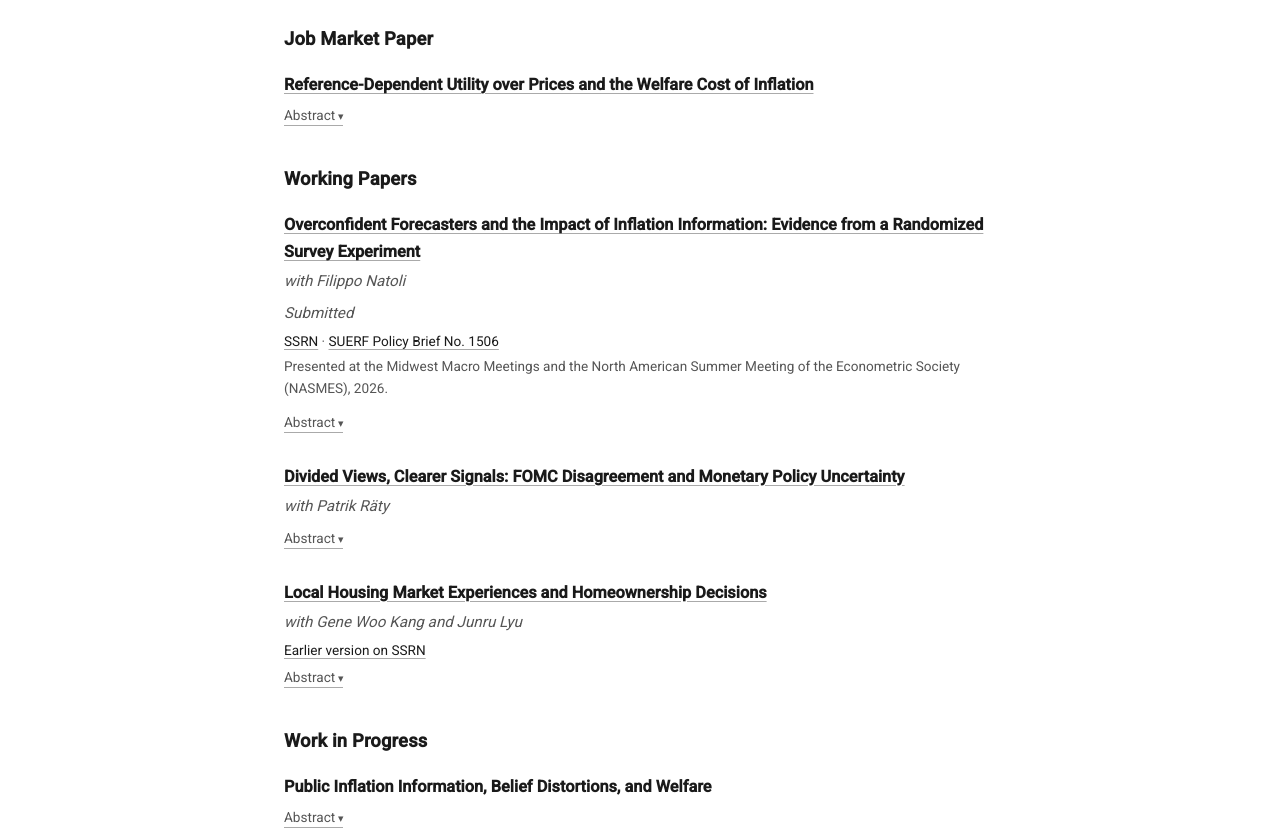
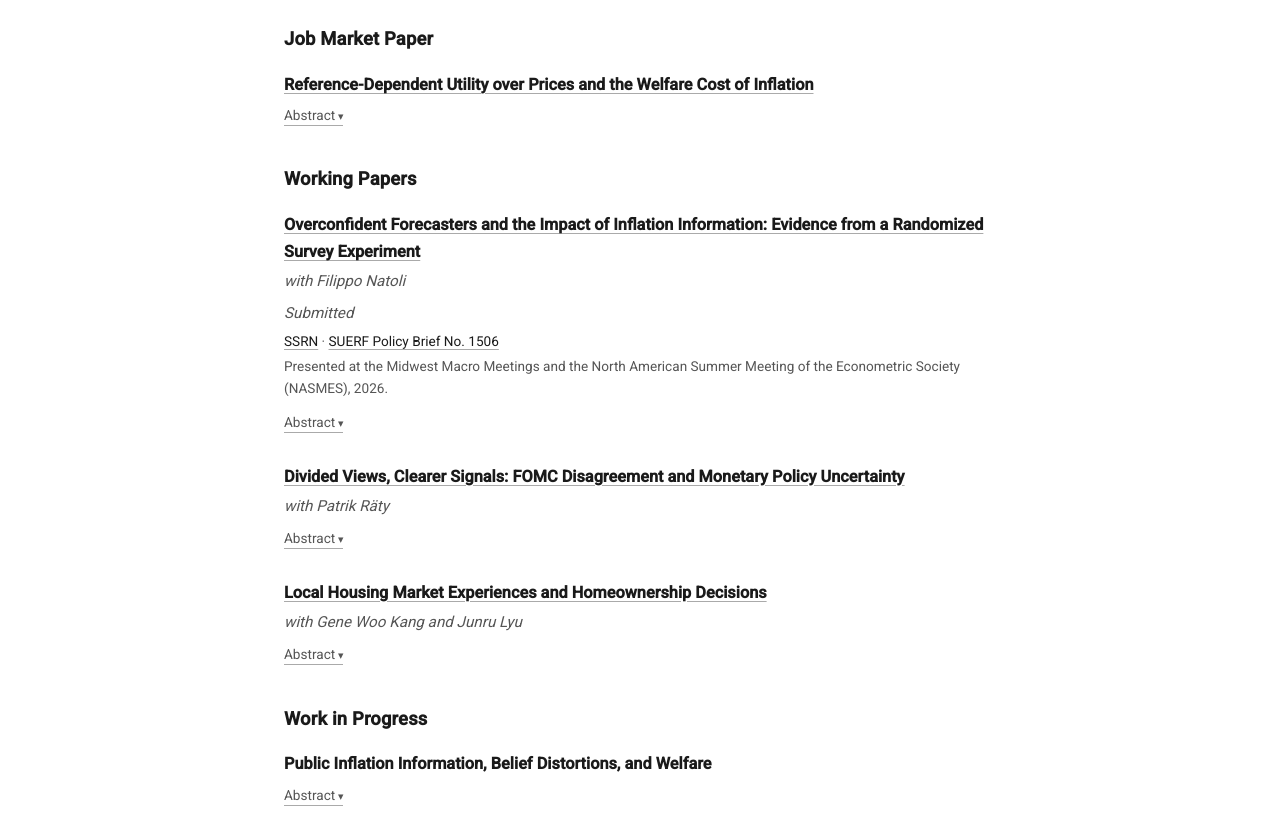
Before and after one commit to sharathsonti/sharathsonti.github.io, a plain HTML site: page research.html in a window 1280 px wide. Shown: the part 181-1014 px from the top of the page. Drawn offline with Linux system fonts and the light colour scheme.

Commit message:
Research: remove earlier-version SSRN link from housing paper
Co-Authored-By: Claude Fable 5.2 <noreply@anthropic.com>

```diff
--- a/research.html
+++ b/research.html
@@ -73,7 +73,6 @@
     <div class="paper">
       <a href="Housing_Experience_Delinquency.pdf" target="_blank" class="paper-title">Local Housing Market Experiences and Homeownership Decisions</a>
       <div class="paper-meta">with Gene Woo Kang and Junru Lyu</div>
-      <div class="paper-links"><a href="https://papers.ssrn.com/sol3/papers.cfm?abstract_id=5590310" target="_blank">Earlier version on SSRN</a></div>
       <details class="paper-details">
         <summary>Abstract</summary>
         <p class="paper-abstract">An extensive literature documents that personally experienced returns disproportionately shape households' expectations and financial decisions. Whether these experiences lead households to make costly financial mistakes is less understood. Using residence histories from the University of California Consumer Credit Panel, we construct person-specific measures of historical county house-price returns linked to residential locations. Moving from the 25th to the 75th percentile of experienced returns predicts an increase in quarterly mortgage entry equivalent to 10.0% of the average entry probability. Higher experienced returns also predict greater mortgage borrowing and subsequent distress: among entrants, moving from the 25th to the 75th percentile of experienced returns predicts an increase in two-year delinquency equivalent to 19.8% of its average probability. In a simple model with rational expectations, households may accept greater delinquency risk when higher experienced returns signal greater future house-price appreciation. Instead, we find that higher experienced returns predict lower subsequent county house-price appreciation. These findings support an experience-based extrapolation mechanism in which optimistic housing beliefs raise mortgage commitments relative to available cash, increasing delinquency risk.</p>
```
